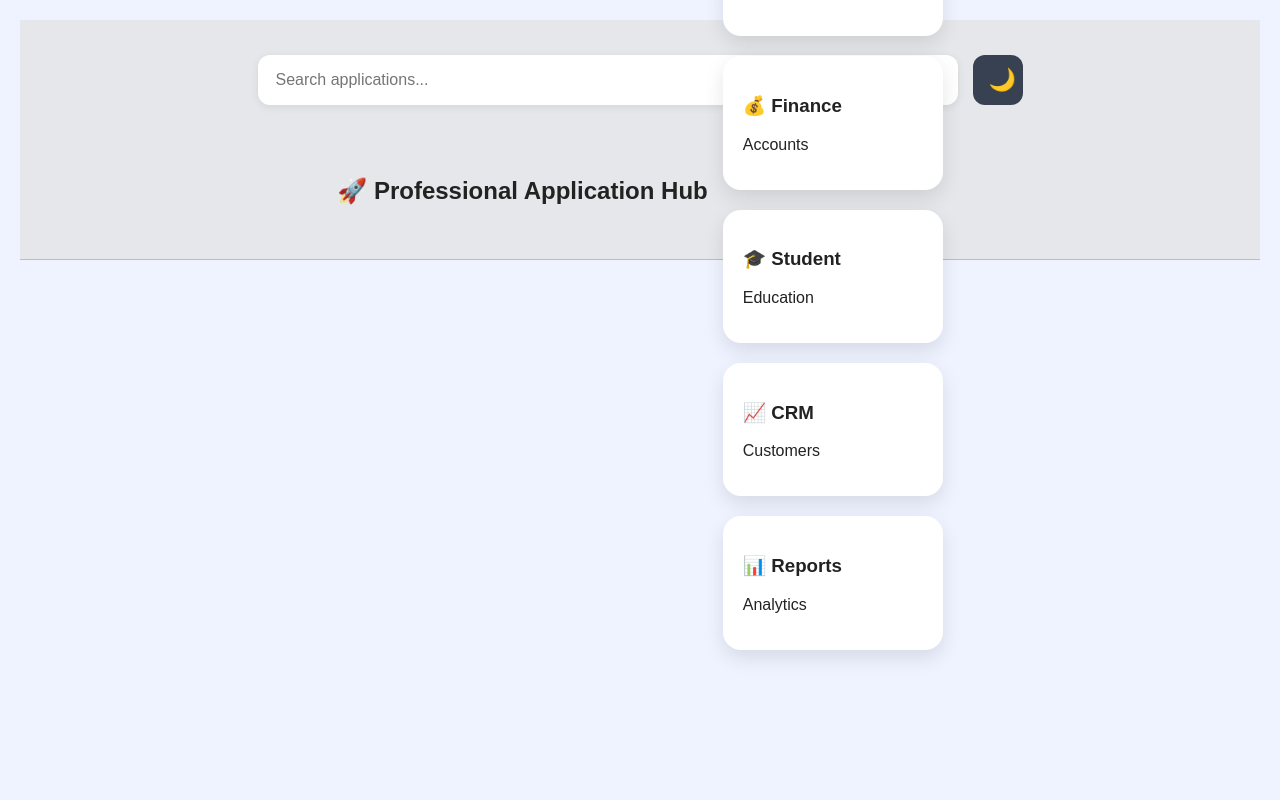
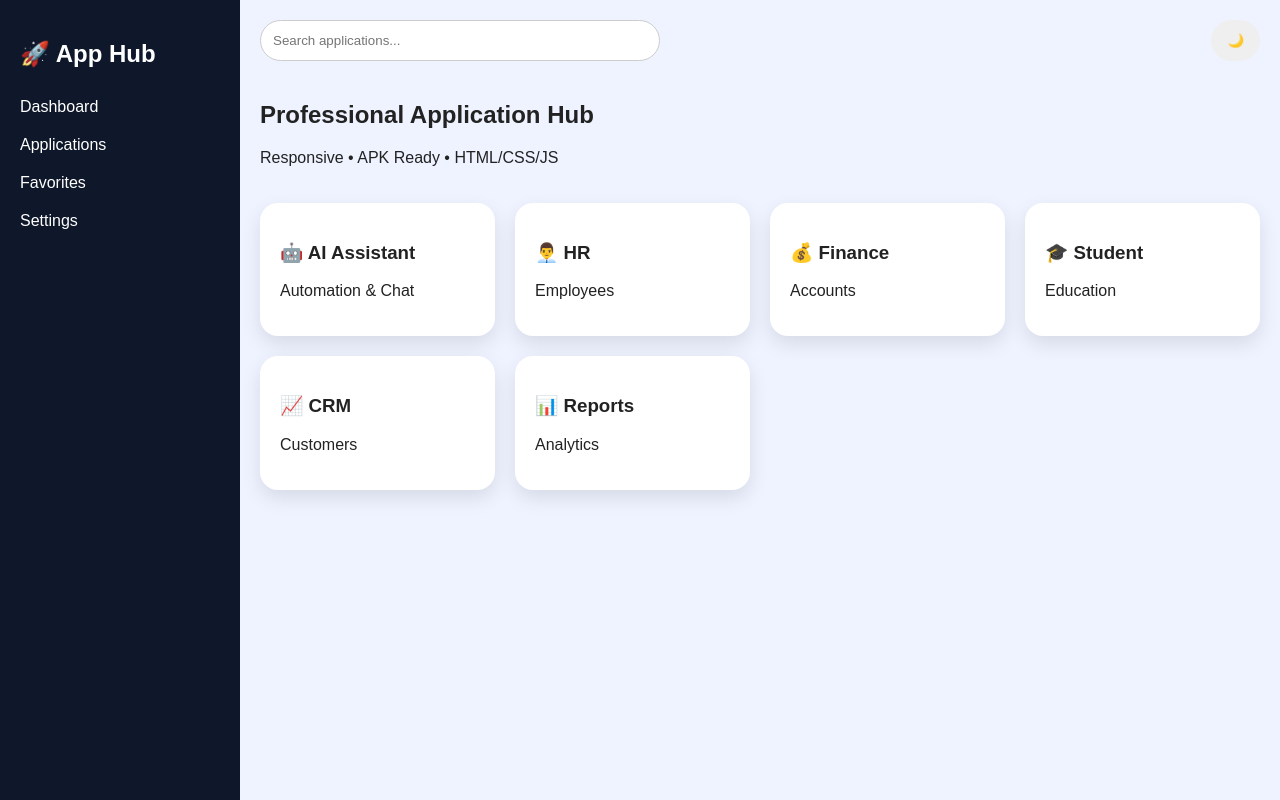
Before and after one commit to sarvesh55/test, a plain HTML site: page index.html in a window 1280 px wide. Drawn offline with Linux system fonts and the light colour scheme.

Commit message:
Add files via upload

```diff
--- a/index.html
+++ b/index.html
@@ -2,35 +2,28 @@
 <html lang="en">
 <head>
 <meta charset="UTF-8"><meta name="viewport" content="width=device-width,initial-scale=1">
-<title>Application Hub</title><br>
+<title>Application Hub</title>
 <link rel="manifest" href="manifest.json">
 <link rel="stylesheet" href="style.css">
 </head>
 <body>
-
+<aside class="sidebar">
+<h2>🚀 App Hub</h2>
+<nav>
+<a href="#">Dashboard</a>
+<a href="#">Applications</a>
+<a href="#">Favorites</a>
+<a href="#">Settings</a>
+</nav>
 </aside>
 <main class="content">
 <header>
-
-<div style="width:100%;height:15vh;min-height:80px;background:#e5e7eb;display:flex;align-items:center;justify-content:center;gap:15px;padding:20px;box-sizing:border-box;">
-
-    <input
-        id="search"
-        placeholder="Search applications..."
-        style="flex:1;max-width:700px;height:50px;padding:0 18px;border:none;border-radius:12px;font-size:16px;outline:none;background:#fff;box-shadow:0 2px 8px rgba(0,0,0,.08);">
-
-    <button
-        id="theme"
-        style="width:50px;height:50px;border:none;border-radius:12px;background:#374151;color:#fff;font-size:22px;cursor:pointer;">
-        🌙
-    </button>
-
-</div>
+<input id="search" placeholder="Search applications...">
+<button id="theme">🌙</button>
 </header>
-  <div style="width:100%;height:15vh;min-height:80px;background:#e5e7eb;display:flex;align-items:center;justify-content:center;gap:15px;padding:20px;box-sizing:border-box;border-bottom:1.5px solid #bdbdbd;">
 <section class="hero">
-<h1>🚀 Professional Application Hub</h1></br>
-
+<h1>Professional Application Hub</h1>
+<p>Responsive • APK Ready • HTML/CSS/JS</p>
 </section>
 <section class="grid" id="grid">
 <div class="card" data-name="AI Assistant" onclick="openApp('apps/ai/index.html')"><h3>🤖 AI Assistant</h3><p>Automation & Chat</p></div>
```
